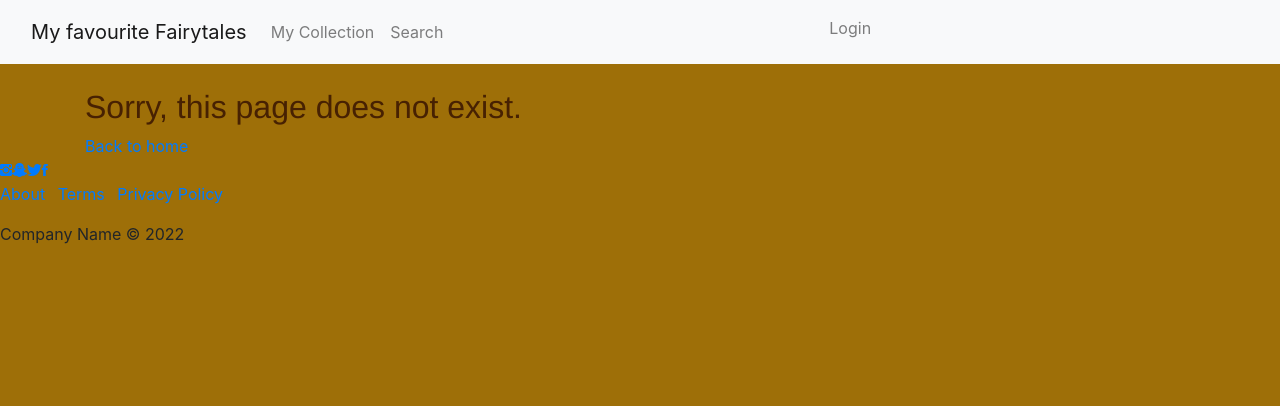
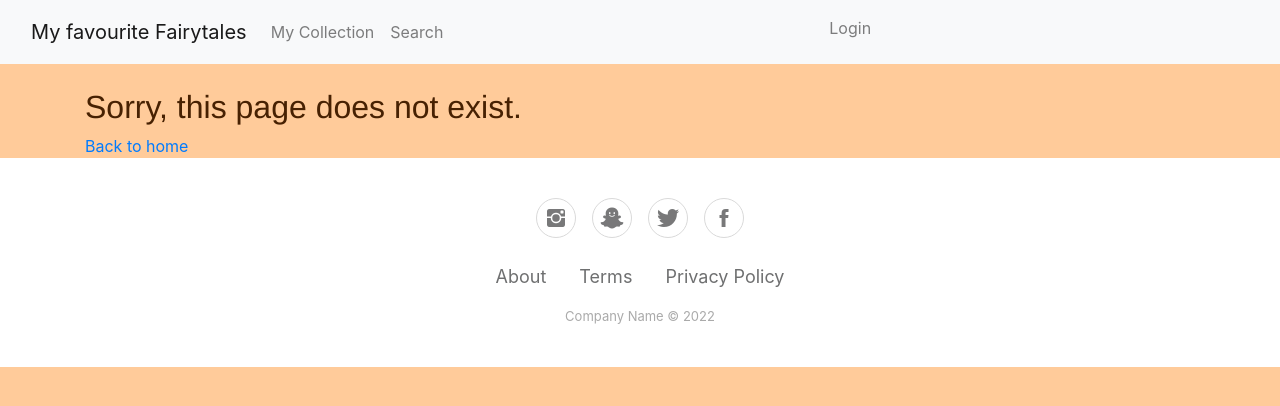
Before and after one commit to MarieEngel/fairytales, a Django app: page /fairytales/category/1/ in a window 1280 px wide. Shown: the top 406 px of the page. Run offline with Django 3.2, Linux system fonts and the light colour scheme; data that the repository does not hold is empty; parts of the project's set-up code (start-up, migrations or seed data) failed here and were passed over; some libraries are stand-ins or nearby versions.

Commit message:
update footer

```diff
--- a/fairytales/static/fairytales/style.css
+++ b/fairytales/static/fairytales/style.css
@@ -1,5 +1,5 @@
 body {
-    background-color: #9e6f08;
+    background-color: #FFCB9A;
     margin: 0;
     padding: 0;
 }
@@ -23,3 +23,63 @@ h6 {
     font-family: 'Helvetica', Courier, monospace;
     color: #472102;
 }
+
+.footer-basic {
+    padding: 40px 0;
+    background-color: #ffffff;
+    color: #4b4c4d;
+}
+
+.footer-basic ul {
+    padding: 0;
+    list-style: none;
+    text-align: center;
+    font-size: 18px;
+    line-height: 1.6;
+    margin-bottom: 0;
+}
+
+.footer-basic li {
+    padding: 0 10px;
+}
+
+.footer-basic ul a {
+    color: inherit;
+    text-decoration: none;
+    opacity: 0.8;
+}
+
+.footer-basic ul a:hover {
+    opacity: 1;
+}
+
+.footer-basic .social {
+    text-align: center;
+    padding-bottom: 25px;
+}
+
+.footer-basic .social>a {
+    font-size: 24px;
+    width: 40px;
+    height: 40px;
+    line-height: 40px;
+    display: inline-block;
+    text-align: center;
+    border-radius: 50%;
+    border: 1px solid #ccc;
+    margin: 0 8px;
+    color: inherit;
+    opacity: 0.75;
+}
+
+.footer-basic .social>a:hover {
+    opacity: 0.9;
+}
+
+.footer-basic .copyright {
+    margin-top: 15px;
+    text-align: center;
+    font-size: 13px;
+    color: #aaa;
+    margin-bottom: 0;
+}
```
